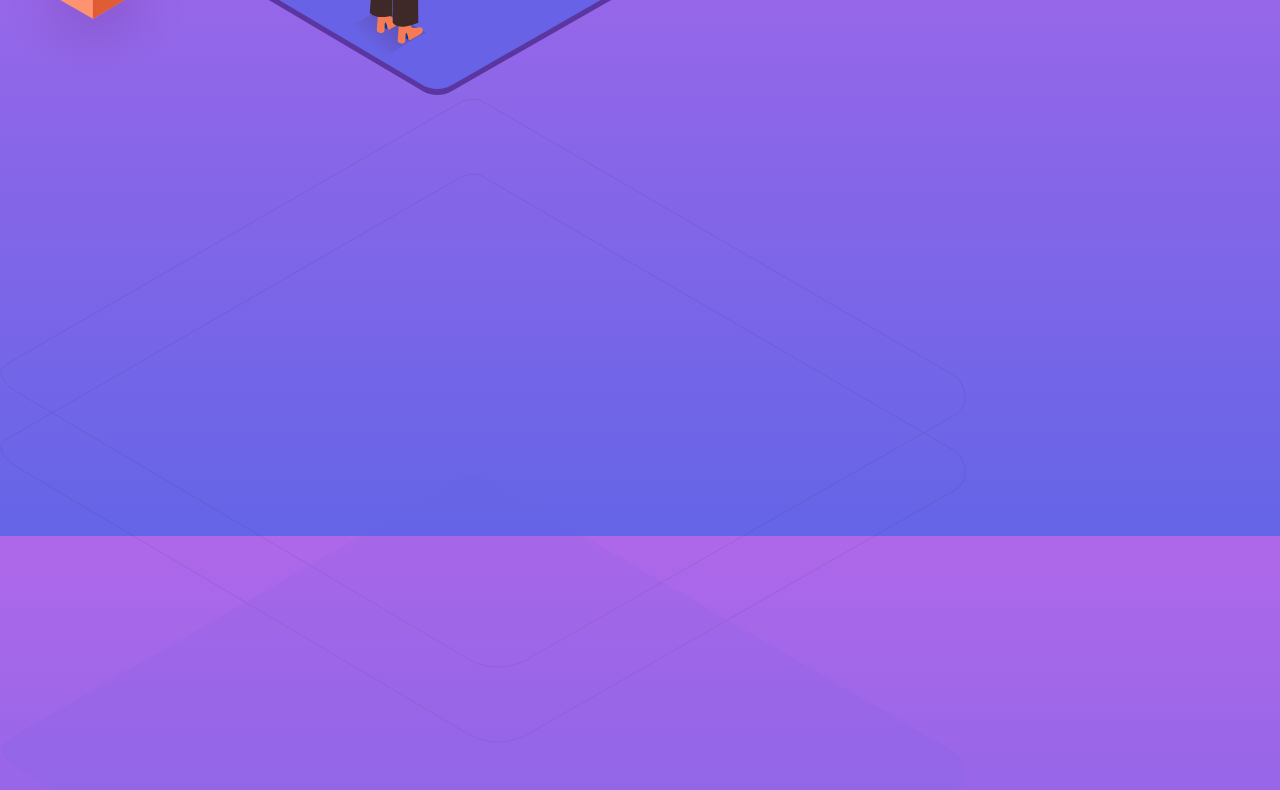
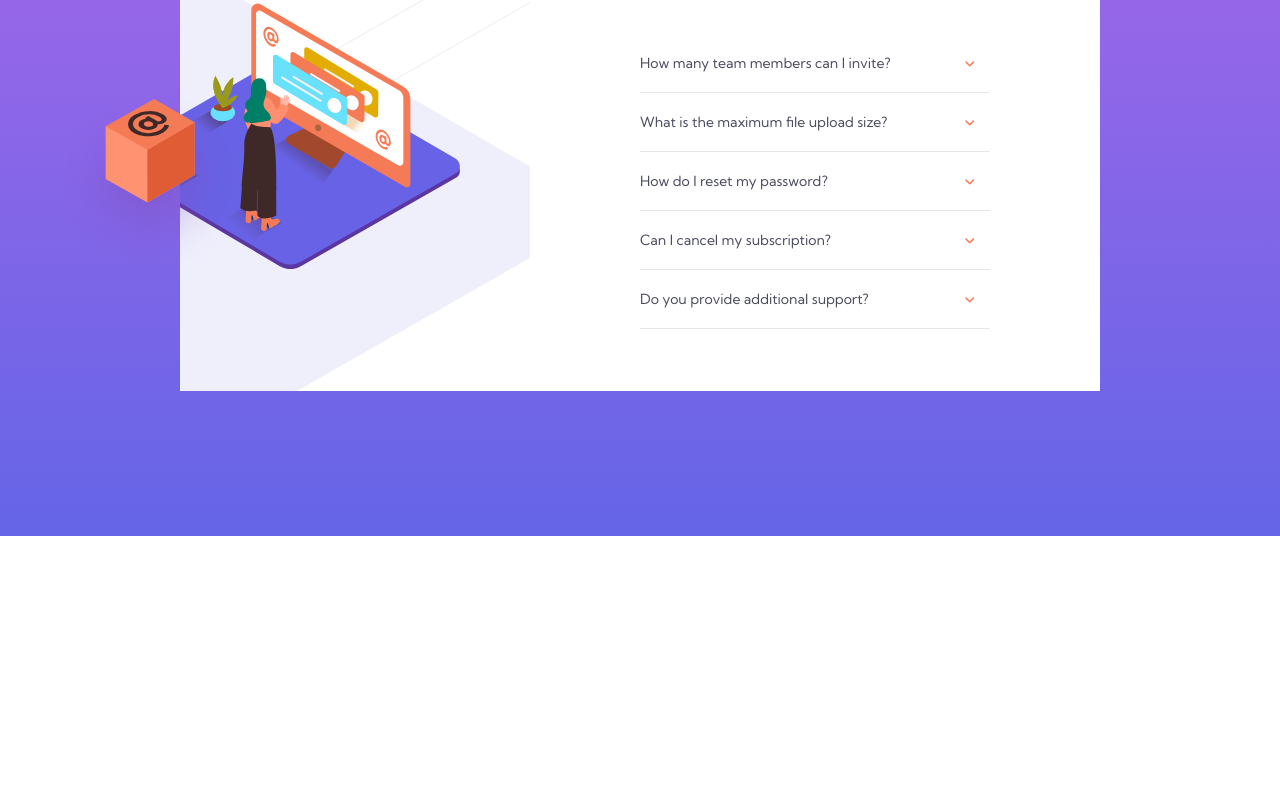
Before and after one commit to lucasfernandodev/faq-accordion-card-main, a plain HTML site: page index.html in a window 1280 px wide. Shown: the part 264-1054 px from the top of the page. After the commit the page ends 800 px from the top, so only its background shows below. Drawn offline with Linux system fonts and the light colour scheme.

Commit message:
style: add card-faq style

```diff
--- a/assets/css/style.css
+++ b/assets/css/style.css
@@ -7,6 +7,8 @@
 }
 
 :root{
+    --Very-dark-desaturated-blue: hsl(238, 29%, 16%);
+    --Soft-red: hsl(14, 88%, 65%);
 
     /* Background gradient: */
     --Soft-violet: hsl(273, 75%, 66%);
@@ -27,4 +29,158 @@ body{
     font-family: 'Kumbh Sans', sans-serif;
     background: var(--Soft-violet);
     background: linear-gradient(to bottom, var(--Soft-violet), var(--Soft-blue));
+    font-variant: normal;
+    text-rendering: auto;
+    -webkit-font-smoothing: antialiased;
 }
+
+img{
+    width: 100%;
+    height: auto;
+}
+
+
+img.woman{
+    width: 320px;
+    height: auto;
+}
+
+.hero{
+    width: 100%;
+    height: 100vh;
+    overflow: hidden;
+    display: flex;
+    justify-content: center;
+    align-items: center;
+}
+
+
+.hero span{
+    color: var(--Dark-grayish-blue);
+}
+
+.hero .faq{
+    max-width: 920px;
+    max-height: 510px;
+    width: 100%;
+    height: 100%;
+    background: #fff;
+    display: flex;
+    flex-direction: row;
+}
+
+
+
+.hero .faq article{
+    width: 50%;
+}
+
+.faq-inside-image{
+    position: relative;
+    z-index: 10;
+}
+
+.faq-inside-image .box{
+    max-width: 190px;
+    max-height: 180px;
+    position: absolute;
+    z-index: 20;
+    top: 60%;
+    left: -125px;
+    transform: translateY(-50%);
+    -webkit-transform: translateY(-50%);
+    -moz-transform: translateY(-50%);
+    -ms-transform: translateY(-50%);
+    -o-transform: translateY(-50%);
+}
+
+.faq-inside-image .container{
+    position: relative;
+    z-index: 15;
+    width: 100%;
+    height: 100%;
+    overflow: hidden;
+    display: flex;
+    align-items: center;
+    justify-content: center;
+}
+
+.faq-inside-image .container .woman{
+    position: relative;
+    z-index: 18;
+    margin-left: -11vw;
+    width: 100%;
+    height: auto;
+}
+
+.faq-inside-image .container .bg{
+    position: absolute;
+    top: -30vh;
+    margin-left: -100%;
+    z-index: 17;
+
+    width: 820px;
+    height: auto;
+}
+
+.faq-inside-text{
+    display: flex;
+    flex-direction: column;
+    align-items: flex-start;
+    justify-content: center;
+}
+
+.faq-inside-text h2.title{
+    margin-bottom: 50px;
+    font-size: 32px;
+    color: var(--Very-dark-desaturated-blue);
+    text-transform: uppercase;
+    font-weight: bold;
+}
+
+.container{
+    width: 100%;
+    max-width: 350px;
+}
+
+.acordion{
+    list-style: none;
+    width: 100%;
+}
+
+.acordion .acordion-item{
+    padding: 20px 0;
+    border: none;
+    border-bottom: 1px solid var(--Light-grayish-blue);
+    width: 100%;
+    position: relative;
+    cursor: pointer;
+}
+
+.acordion .acordion-item::before{
+
+    content: "\f107";
+    font-family: "Font Awesome 5 Free";
+    position: absolute;
+    top: 50%;
+    right: 15px;
+    transform: translateY(-50%);
+    -webkit-transform: translateY(-50%);
+    -moz-transform: translateY(-50%);
+    -ms-transform: translateY(-50%);
+    -o-transform: translateY(-50%);
+    color: var(--Soft-red);
+    font-weight: bold;
+}
+.acordion .acordion-item .title{
+    font-weight: 400;
+    color: var(--Very-dark-grayish-blue);
+}
+
+.acordion .acordion-item:hover .title{
+    color: var(--Soft-red);
+}
+
+.acordion .acordion-item span{
+    display: none;
+}
--- a/index.html
+++ b/index.html
@@ -7,15 +7,18 @@
     <title>Faq</title>
     <link rel="shortcut icon" href="assets/img/favicon-32x32.png" type="image/png">
     <link rel="stylesheet" href="assets/css/style.css">
+    <script src="https://kit.fontawesome.com/3a7225da88.js" crossorigin="anonymous"></script>
 </head>
 
 <body>
-    <div class="main-hero">
+    <div class="hero">
         <section class="faq">
             <article class="faq-inside-image">
-                <img src="assets/img/illustration-box-desktop.svg" alt="woman">
-                <img src="assets/img/illustration-woman-online-desktop.svg" alt="woman">
-                <img src="assets/img/bg-pattern-desktop.svg" alt="">
+                <img src="assets/img/illustration-box-desktop.svg" alt="box" class="box">
+                <div class="container">
+                    <img src="assets/img/illustration-woman-online-desktop.svg" alt="woman" class="woman">
+                    <img src="assets/img/bg-pattern-desktop.svg" alt="bg" class="bg">
+                </div>
             </article>
             <article class="faq-inside-text">
                 <h2 class="title">Faq</h2>
@@ -29,7 +32,9 @@
                                 limit on
                                 team members for the Premium plan.
                             </span>
-                            <span class="icon"></span>
+                            <span class="icon">
+
+                            </span>
                         </li>
                         <li class="acordion-item">
                             <h3 class="title">What is the maximum file upload size?</h3>
```
